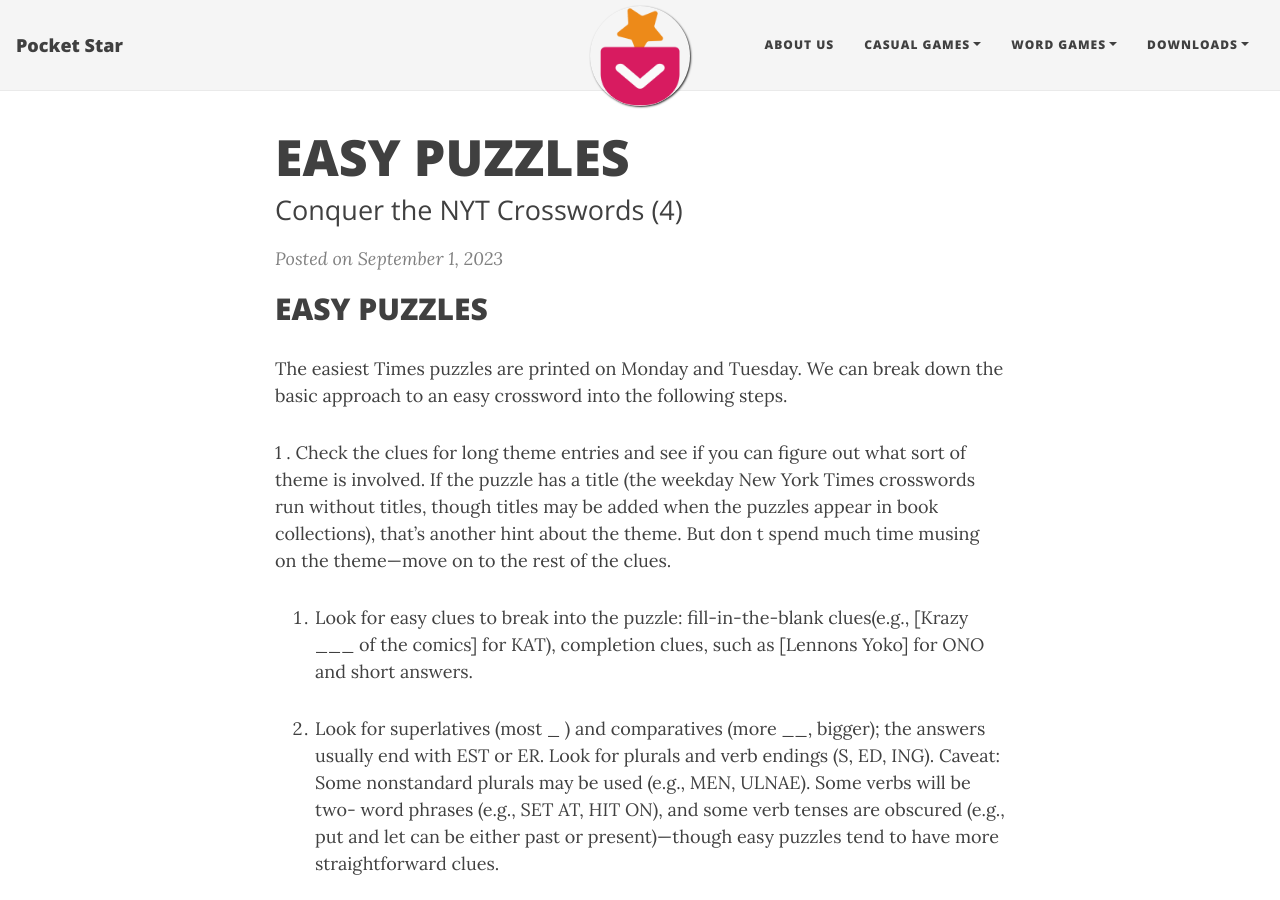
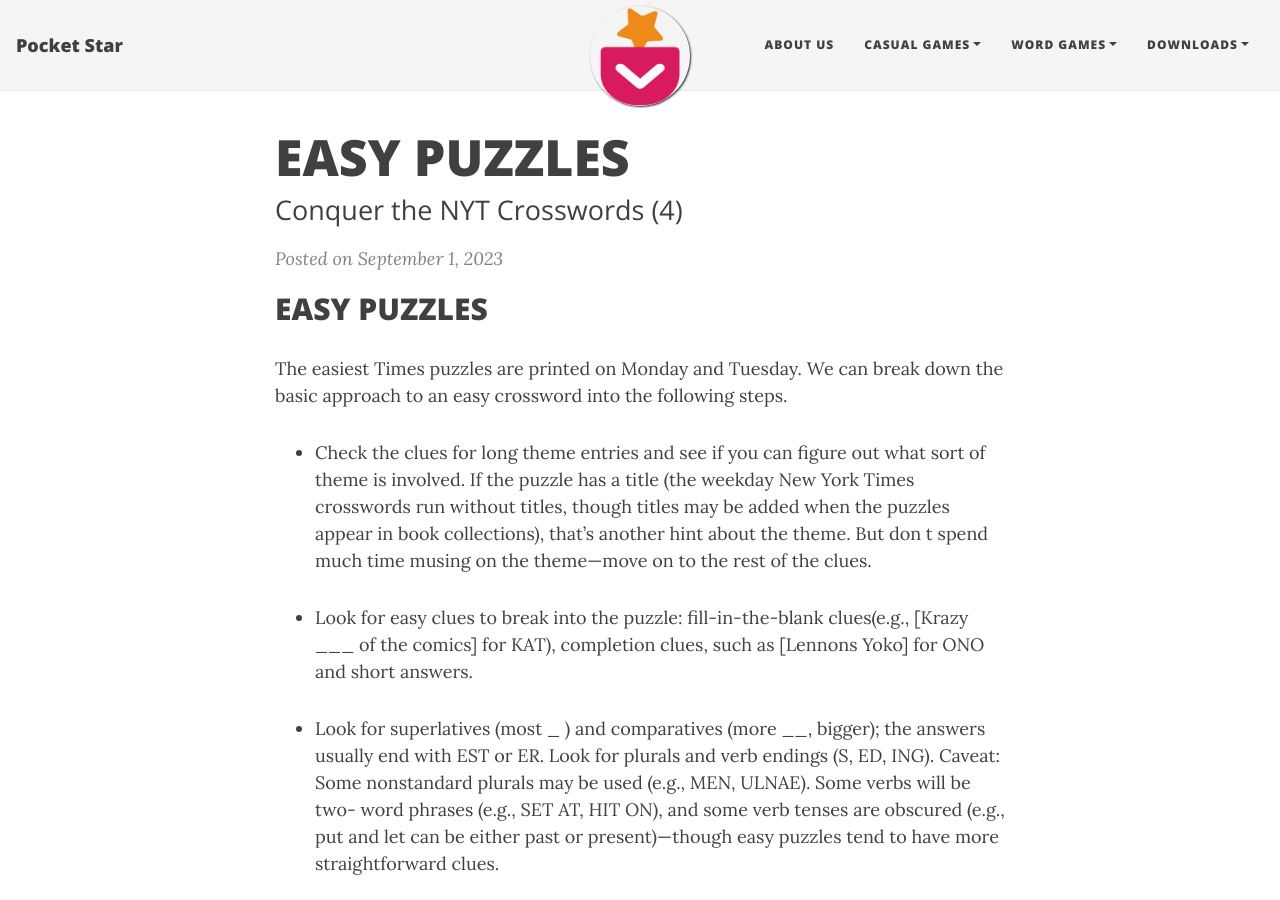
Before and after one commit to bitdream/bitdream.github.io, a Jekyll site: the page built from _posts/2023-09-01-easy-puzzles.md, in a window 1280 px wide and 900 px high. Built offline with Jekyll 4.4.1, drawn with Linux system fonts in a browser that asks for light colours; nearby versions of some CDN libraries; some of the changed lines change nothing that is shown.

Commit message:
Update 2023-09-01-easy-puzzles.md

```diff
--- a/_posts/2023-09-01-easy-puzzles.md
+++ b/_posts/2023-09-01-easy-puzzles.md
@@ -11,31 +11,32 @@
 
 
 
+
 ## EASY PUZZLES
 
 The easiest Times puzzles are printed on Monday and Tuesday. We can break down the basic approach to an easy crossword into the following steps.
 
-1 . Check the clues for long theme entries and see if you can figure out what sort of theme is involved. If the puzzle has a title (the weekday New York Times crosswords run without titles, though titles may be added when the puzzles appear in book collections), that's another hint about the theme. But don t spend much time musing on the theme—move on to the rest of the clues.
+ - Check the clues for long theme entries and see if you can figure out
+   what sort of theme is involved. If the puzzle has a title (the
+   weekday New York Times crosswords run without titles, though titles
+   may be added when the puzzles appear in book collections), that’s
+   another hint about the theme. But don t spend much time musing on the
+   theme—move on to the rest of the clues.
 
-2. Look for easy clues to break into the puzzle: fill-in-the-blank clues(e.g.,  [Krazy ___ of the comics] for KAT), completion clues, such as [Lennons Yoko] for ONO and short answers.
+ -  Look for easy clues to break into the puzzle: fill-in-the-blank clues(e.g., [Krazy ___ of the comics] for KAT), completion clues, such as [Lennons Yoko] for ONO and short answers.
 
-3. Look for superlatives (most _ ) and comparatives (more __, bigger); the answers usually end with EST or ER. Look for plurals and verb endings (S, ED, ING). Caveat: Some nonstandard plurals
-may be used (e.g., MEN, ULNAE). Some verbs will be two- word phrases (e.g., SET AT, HIT ON), and some verb tenses are obscured (e.g., put and let can be either past or present)—though easy puzzles tend to have more straightforward clues.
+ -  Look for superlatives (most _ ) and comparatives (more __, bigger); the answers usually end with EST or ER. Look for plurals and verb endings (S, ED, ING). Caveat: Some nonstandard plurals may be used (e.g., MEN, ULNAE). Some verbs will be two- word phrases (e.g., SET AT, HIT ON), and some verb tenses are obscured (e.g., put and let can be either past or present)—though easy puzzles tend to have more straightforward clues.
 
-4. Scan the list of clues for ones you know—if sports or film/TV is your area, for example, start with clues in that category.
+ -  Scan the list of clues for ones you know—if sports or film/TV is your area, for example, start with clues in that category.
 
-5. Recognize the tags for abbreviations and common foreign words. Easier puzzles generally signal abbreviations in the following ways: an "Abbr." or "briefly" tag or an abbreviated word in the clue ([Assn.] for ORG, [Basic util] for ELEC, [Worker safety grp.] for OSHA). Foreign language entries may be signaled by explicitly mentioning the country or language (e.g., [German crowd?] is DREI, German for "three") or by including another word in that language/locale in the clue (e.g., ETE, French for "summer," may be clued [Summer on the Seine], and TRE, Italian for "three," may be [Amount past due?]).
+ -  Recognize the tags for abbreviations and common foreign words. Easier puzzles generally signal abbreviations in the following ways: an “Abbr.” or “briefly” tag or an abbreviated word in the clue ([Assn.] for ORG, [Basic util] for ELEC, [Worker safety grp.] for OSHA). Foreign language entries may be signaled by explicitly mentioning the country or language (e.g., [German crowd?] is DREI, German for “three”) or by including another word in that language/locale in the clue (e.g., ETE, French for “summer,” may be clued [Summer on the Seine], and TRE, Italian for “three,” may be [Amount past due?]).
 
-6. Read the clues for the entries that intersect with answers you've filled in. Any uncommon letters (e.g., Z, X, Q, K, J) will have fewer possibilities for crossing answer words, so look at those first; in general, consonants help you more with crossing answers than vowels do. If
-you get stuck in one area, move on to a fresh section. Also, keep in mind that a clue and the corresponding answer are always in the same part of speech (e.g., same verb tense, both plural nouns, both adjectives), and you can usually substitute one for the other in a sentence without changing the meaning.
+ -  Read the clues for the entries that intersect with answers you’ve filled in. Any uncommon letters (e.g., Z, X, Q, K, J) will have fewer possibilities for crossing answer words, so look at those first; in general, consonants help you more with crossing answers than vowels do. If you get stuck in one area, move on to a fresh section. Also, keep in mind that a clue and the corresponding answer are always in the same part of speech (e.g., same verb tense, both plural nouns, both adjectives), and you can usually substitute one for the other in a sentence without changing the meaning.
 
-7. Fill in everything you feel fairly confident about. Go ahead and guess answers you're not sure of. If an entry doesn't seem to work with the crossing answers, erase it.
+ -  Fill in everything you feel fairly confident about. Go ahead and guess answers you’re not sure of. If an entry doesn’t seem to work with the crossing answers, erase it.
 
-8. When you've figured out one of the theme entries, reread the other theme clues and see if you can guess them. If not, keep working through the shorter answers.
+ -  When you’ve figured out one of the theme entries, reread the other theme clues and see if you can guess them. If not, keep working through the shorter answers.
 
-9. If you hit a wall and can't finish the crossword, put it aside and come back to it later. The passage of time often lets your mind interpret the clues differently, and seemingly impossible answers may become obvious to you.
+ -  If you hit a wall and can’t finish the crossword, put it aside and come back to it later. The passage of time often lets your mind interpret the clues differently, and seemingly impossible answers may become obvious to you.
 
-10. You can also check a reference book or crossword dictionary, ask a friend or use the Internet. In addition to using a search engine such as Google (www.google.com), bookmark a dictionary site such as OneLook (www.onelook.com) or Merriam-Webster (www.m-w.com).
-Wikipedia (www.en.wikipedia.org/wiki/Main_Page) isn't perfect, but has a tremendous breadth of topics. The Internet Movie Database (www.imdb.com) has a wealth of information on movie and TV titles and performers. There are also sites like the New York Times
-"Today's Puzzle" forum (http://forums.nytimes.com/top/opinion/readersopinions/forums/crosswordsgames/todayspuzzle/index.html) and crossword blogs (such as crosswordfiend.blogspot.com) where
-the Times puzzle is discussed daily. You can learn a lot by looking things up, expanding your knowledge base and thus your ability to  tackle harder crosswords.
+ -  You can also check a reference book or crossword dictionary, ask a friend or use the Internet. In addition to using a search engine such as Google (www.google.com), bookmark a dictionary site such as OneLook (www.onelook.com) or Merriam-Webster (www.m-w.com). Wikipedia (www.en.wikipedia.org/wiki/Main_Page) isn’t perfect, but has a tremendous breadth of topics. The Internet Movie Database (www.imdb.com) has a wealth of information on movie and TV titles and performers. There are also sites like the New York Times “Today’s Puzzle” forum (http://forums.nytimes.com/top/opinion/readersopinions/forums/crosswordsgames/todayspuzzle/index.html) and crossword blogs (such as crosswordfiend.blogspot.com) where the Times puzzle is discussed daily. You can learn a lot by looking things up, expanding your knowledge base and thus your ability to tackle harder crosswords.
```
